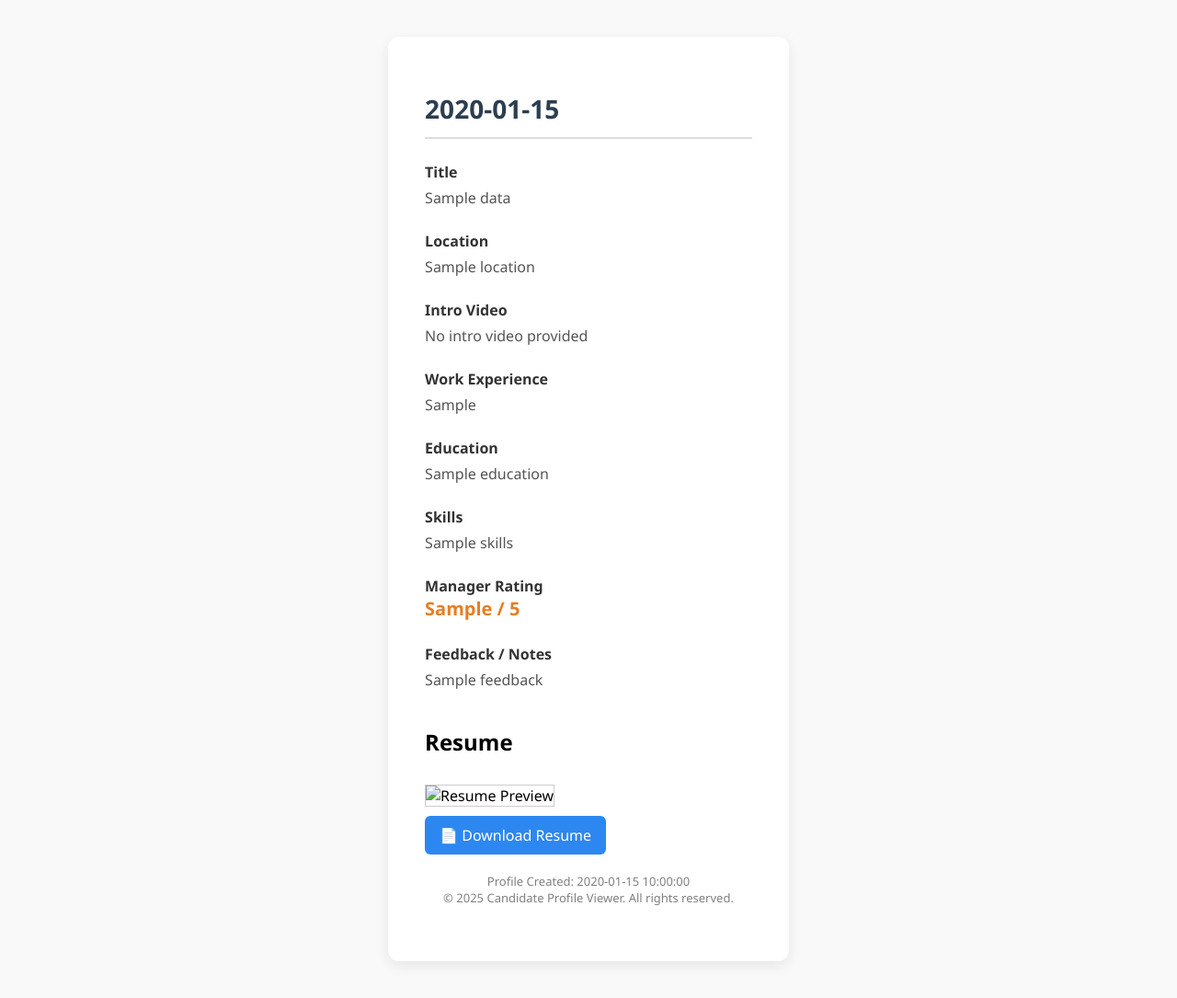
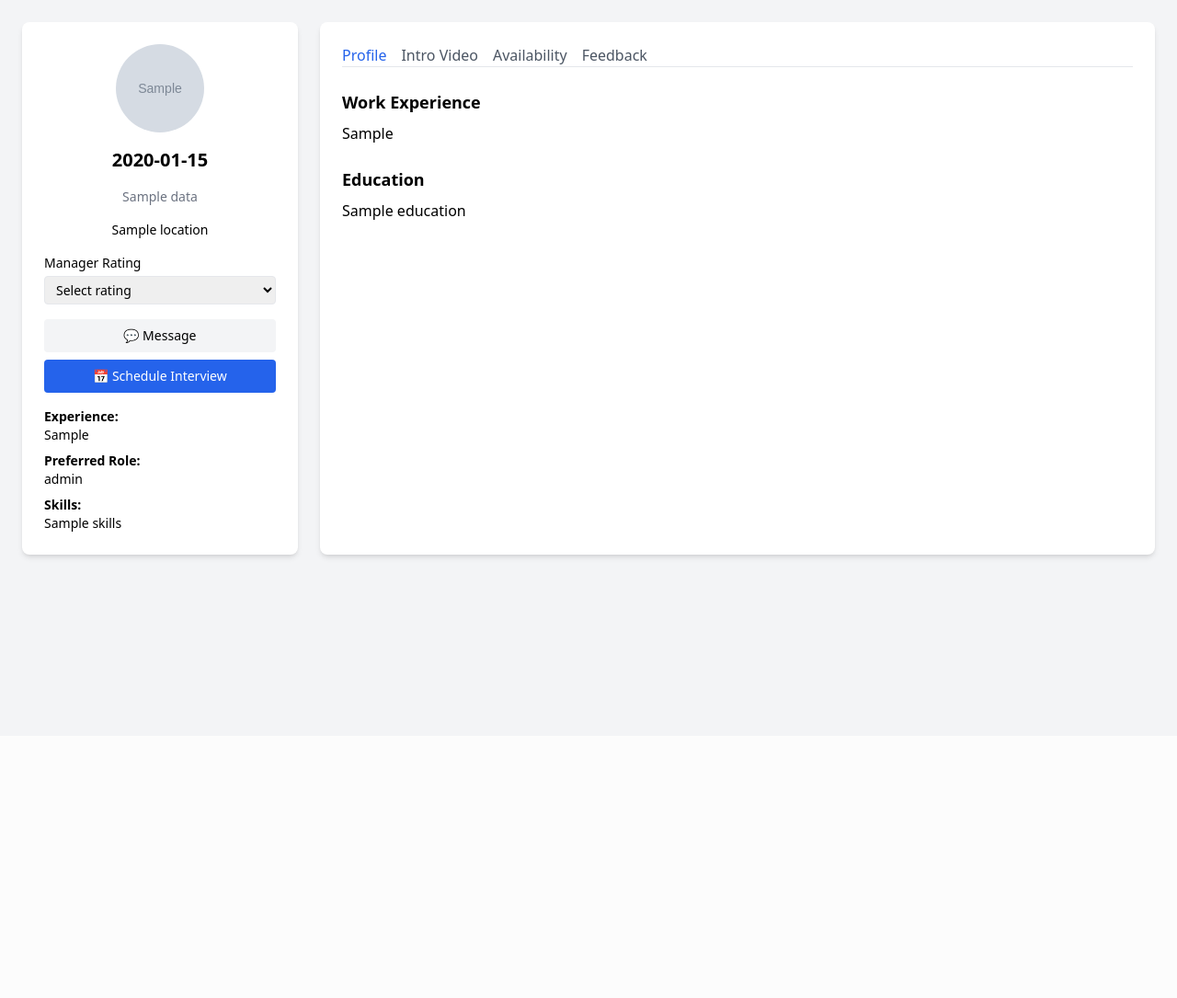
Before and after one commit to Ashwatht957/profilecreation, a Flask app: template templates/profile.html in a window 1280 px wide. Shown: the whole page at 92% size. After the commit the page ends 609 px from the top, so only its background shows below. Run offline with Flask 3, Linux system fonts and the light colour scheme; the template is opened without the code that fills it: most values are stand-ins (such as "Sample title", 1, 10 or a date in 2020); grey boxes marked "Sample" are stand-in pictures; some libraries are stand-ins or nearby versions.

Commit message:
Redesigned home.html to match modern profile UI with Tailwind

```diff
--- a/templates/profile.html
+++ b/templates/profile.html
@@ -1,159 +1,117 @@
 <!DOCTYPE html>
 <html lang="en">
 <head>
-  <meta charset="UTF-8" />
-  <meta name="viewport" content="width=device-width, initial-scale=1.0"/>
+  <meta charset="UTF-8">
   <title>{{ data['Candidate Name'] }} | Profile</title>
-  <style>
-    body {
-      font-family: 'Segoe UI', Tahoma, Geneva, Verdana, sans-serif;
-      background: #f9f9f9;
-      margin: 0;
-      padding: 40px 20px;
-      display: flex;
-      flex-direction: column;
-      min-height: 100vh;
-    }
+  <script src="https://cdn.tailwindcss.com"></script>
+</head>
+<body class="bg-gray-100 p-6">
+  <div class="grid grid-cols-1 md:grid-cols-[300px_1fr] gap-6 max-w-7xl mx-auto">
 
-    .profile-container {
-      background: #fff;
-      max-width: 900px;
-      margin: auto;
-      padding: 40px;
-      border-radius: 12px;
-      box-shadow: 0 5px 15px rgba(0,0,0,0.08);
-    }
+    <!-- Sidebar -->
+    <div class="bg-white p-6 rounded-lg shadow-md">
+      <div class="flex flex-col items-center space-y-4">
+        <img class="w-24 h-24 rounded-full object-cover" src="{{ data.get('Avatar', ['/default.jpg'])[0] }}" alt="Candidate">
+        <h2 class="text-xl font-bold text-center">{{ data['Candidate Name'] }}</h2>
+        <p class="text-sm text-gray-500">{{ data.get('Title', 'N/A') }}</p>
+        <p class="text-sm">{{ data.get('Location', 'N/A') }}</p>
 
-    h1 {
-      color: #2c3e50;
-      font-size: 28px;
-      border-bottom: 2px solid #ddd;
-      padding-bottom: 12px;
-    }
+        <!-- Manager Rating -->
+        <div class="mt-4 w-full">
+          <label class="block text-sm font-medium mb-1">Manager Rating</label>
+          <select class="w-full border rounded px-2 py-1 text-sm">
+            <option value="">Select rating</option>
+            <option>⭐ Strong Fit</option>
+            <option>✅ Good Fit</option>
+            <option>🟡 Neutral</option>
+            <option>🔻 Weak Fit</option>
+          </select>
+        </div>
 
-    .field-label {
-      font-weight: bold;
-      margin-top: 25px;
-      color: #333;
-    }
+        <div class="w-full flex flex-col space-y-2 mt-6">
+          <a href="#" class="bg-gray-100 hover:bg-gray-200 text-center py-2 rounded text-sm">💬 Message</a>
+          <a href="#" class="bg-blue-600 hover:bg-blue-700 text-white text-center py-2 rounded text-sm">📅 Schedule Interview</a>
+        </div>
 
-    .value {
-      margin-top: 6px;
-      color: #555;
-    }
+        <div class="mt-6 text-sm space-y-2 w-full">
+          <div>
+            <strong>Experience:</strong>
+            <p>{{ data.get('Work Experience', 'N/A') }}</p>
+          </div>
+          <div>
+            <strong>Preferred Role:</strong>
+            <p>{{ data.get('Preferred Role', 'N/A') }}</p>
+          </div>
+          <div>
+            <strong>Skills:</strong>
+            <p>{{ data.get('Skills', 'N/A') }}</p>
+          </div>
+        </div>
+      </div>
+    </div>
 
-    .skills-list {
-      padding-left: 20px;
-      margin-top: 6px;
-    }
+    <!-- Main Tabs -->
+    <div class="bg-white p-6 rounded-lg shadow-md">
+      <div>
+        <ul class="flex space-x-4 border-b mb-6">
+          <li><a href="#tab-profile" class="tab-link font-medium text-blue-600">Profile</a></li>
+          <li><a href="#tab-video" class="tab-link text-gray-600">Intro Video</a></li>
+          <li><a href="#tab-availability" class="tab-link text-gray-600">Availability</a></li>
+          <li><a href="#tab-feedback" class="tab-link text-gray-600">Feedback</a></li>
+        </ul>
 
-    iframe, video {
-      margin-top: 10px;
-      border: none;
-      width: 100%;
-      height: 315px;
-    }
+        <!-- Profile Tab -->
+        <div id="tab-profile" class="tab-content block space-y-6">
+          <div>
+            <h3 class="text-lg font-semibold mb-2">Work Experience</h3>
+            <p>{{ data.get('Work Experience', 'N/A') }}</p>
+          </div>
+          <div>
+            <h3 class="text-lg font-semibold mb-2">Education</h3>
+            <p>{{ data.get('Education', 'N/A') }}</p>
+          </div>
+        </div>
 
-    .resume-section {
-      margin-top: 40px;
-    }
-
-    .resume-preview img {
-      max-width: 260px;
-      margin-top: 10px;
-      border: 1px solid #ccc;
-    }
-
-    .download-link {
-      display: inline-block;
-      margin-top: 10px;
-      padding: 10px 16px;
-      background: #2d87f0;
-      color: white;
-      text-decoration: none;
-      border-radius: 6px;
-    }
-
-    .download-link:hover {
-      background: #1c64d1;
-    }
-
-    .rating-box {
-      font-size: 20px;
-      font-weight: bold;
-      color: #e67e22;
-    }
-
-    .footer {
-      font-size: 13px;
-      color: gray;
-      margin-top: auto;
-      text-align: center;
-      padding: 20px;
-    }
-  </style>
-</head>
-<body>
-  <div class="profile-container">
-    <h1>{{ data['Candidate Name'] }}</h1>
-
-    <div class="field-label">Title</div>
-    <div class="value">{{ data.get('Title', 'N/A') }}</div>
-
-    <div class="field-label">Location</div>
-    <div class="value">{{ data.get('Location', 'N/A') }}</div>
-
-    <div class="field-label">Intro Video</div>
+        <!-- Intro Video Tab -->
+        <div id="tab-video" class="tab-content hidden">
           {% if data.get('Intro Video Upload') %}
-      <video controls>
+            <video controls class="w-full rounded-md">
               <source src="{{ data['Intro Video Upload'][0]['url'] }}" type="video/mp4">
-        Your browser does not support the video tag.
             </video>
           {% elif data.get('Intro Video') %}
-      <iframe src="{{ data['Intro Video'] }}" allowfullscreen></iframe>
+            <iframe src="{{ data['Intro Video'] }}" class="w-full h-80 rounded-md" allowfullscreen></iframe>
           {% else %}
-      <div class="value">No intro video provided</div>
-    {% endif %}
-
-    <div class="field-label">Work Experience</div>
-    <div class="value">{{ data.get('Work Experience', 'N/A') }}</div>
-
-    <div class="field-label">Education</div>
-    <div class="value">{{ data.get('Education', 'N/A') }}</div>
-
-    <div class="field-label">Skills</div>
-    {% if data.get('Skills List') %}
-      <ul class="skills-list">
-        {% for skill in data['Skills List'] %}
-          <li>{{ skill }}</li>
-        {% endfor %}
-      </ul>
-    {% else %}
-      <div class="value">{{ data.get('Skills', 'N/A') }}</div>
-    {% endif %}
-
-    <div class="field-label">Manager Rating</div>
-    <div class="rating-box">{{ data.get('Manager Rating', 'N/A') }} / 5</div>
-
-    <div class="field-label">Feedback / Notes</div>
-    <div class="value">{{ data.get('Feedback', 'No feedback provided.') }}</div>
-
-    <div class="resume-section">
-      <h2>Resume</h2>
-      {% if data.get('Resume') %}
-        <div class="resume-preview">
-          <img src="{{ data['Resume'][0]['thumbnails']['large']['url'] }}" alt="Resume Preview"><br>
-          <a class="download-link" href="{{ data['Resume'][0]['url'] }}" target="_blank">📄 Download Resume</a>
-        </div>
-      {% else %}
-        <div class="value">Resume not available</div>
+            <p>No intro video provided.</p>
           {% endif %}
         </div>
 
-    <div class="footer">
-      Profile Created: {{ created_time }} <br>
-      © {{ current_year }} Candidate Profile Viewer. All rights reserved.
+        <!-- Availability Tab -->
+        <div id="tab-availability" class="tab-content hidden">
+          <iframe src="{{ data.get('Calendly Link', 'https://calendly.com') }}" class="w-full h-96 rounded-md"></iframe>
+        </div>
+
+        <!-- Feedback Tab -->
+        <div id="tab-feedback" class="tab-content hidden">
+          <textarea class="w-full p-3 border rounded-md" placeholder="Write your feedback here..."></textarea>
+          <button class="mt-2 px-4 py-2 bg-blue-600 text-white rounded">Submit</button>
         </div>
       </div>
+    </div>
+  </div>
+
+  <script>
+    const tabs = document.querySelectorAll('.tab-link');
+    const contents = document.querySelectorAll('.tab-content');
+
+    tabs.forEach(tab => {
+      tab.addEventListener('click', e => {
+        e.preventDefault();
+        tabs.forEach(t => t.classList.remove('text-blue-600', 'font-medium'));
+        contents.forEach(c => c.classList.add('hidden'));
+        tab.classList.add('text-blue-600', 'font-medium');
+        document.querySelector(tab.getAttribute('href')).classList.remove('hidden');
+      });
+    });
+  </script>
 </body>
 </html>
```
Also changed, not shown: templates/home.html (+43 -89 lines). Lines whose indentation alone changed are shown as unchanged.
